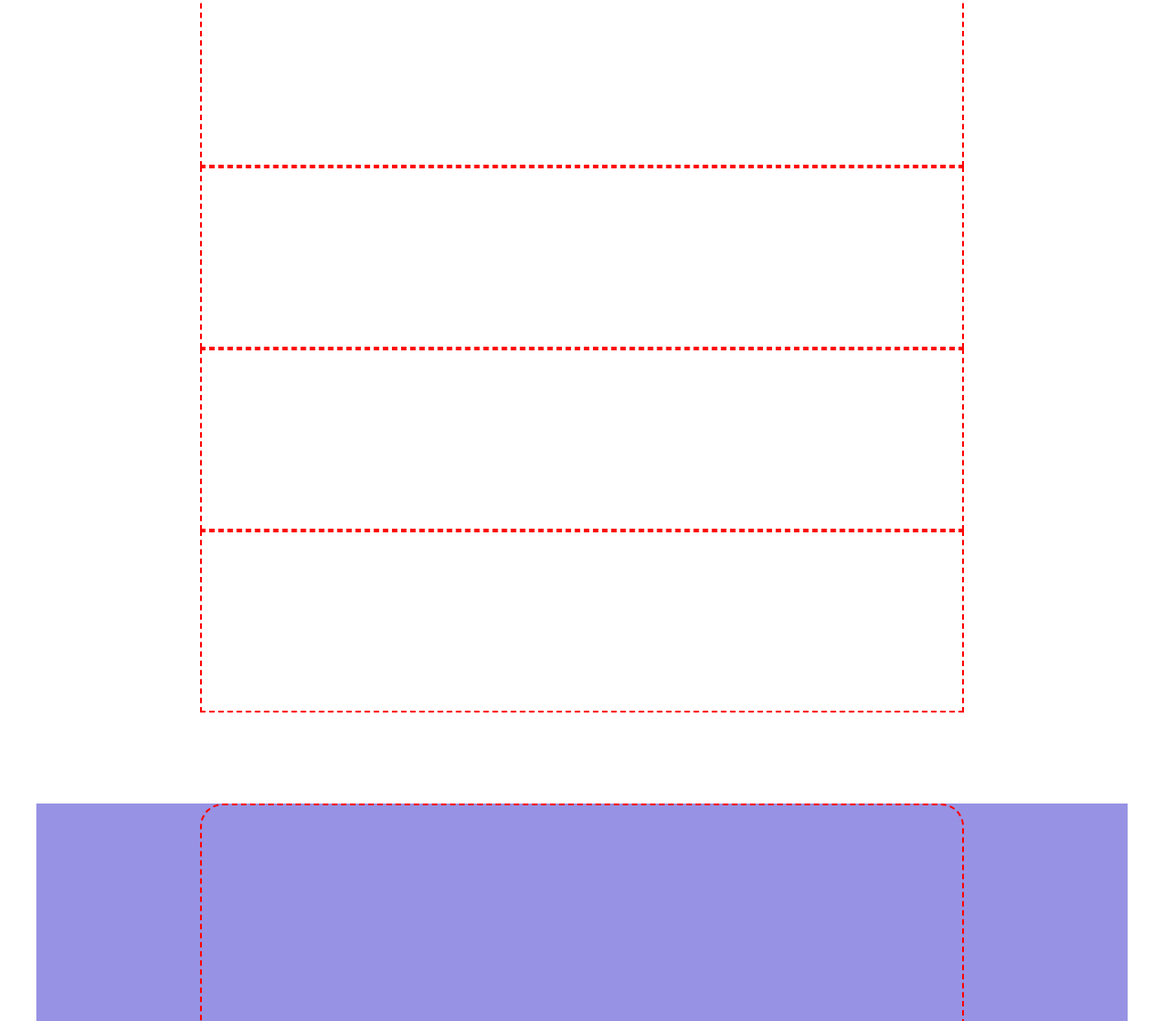
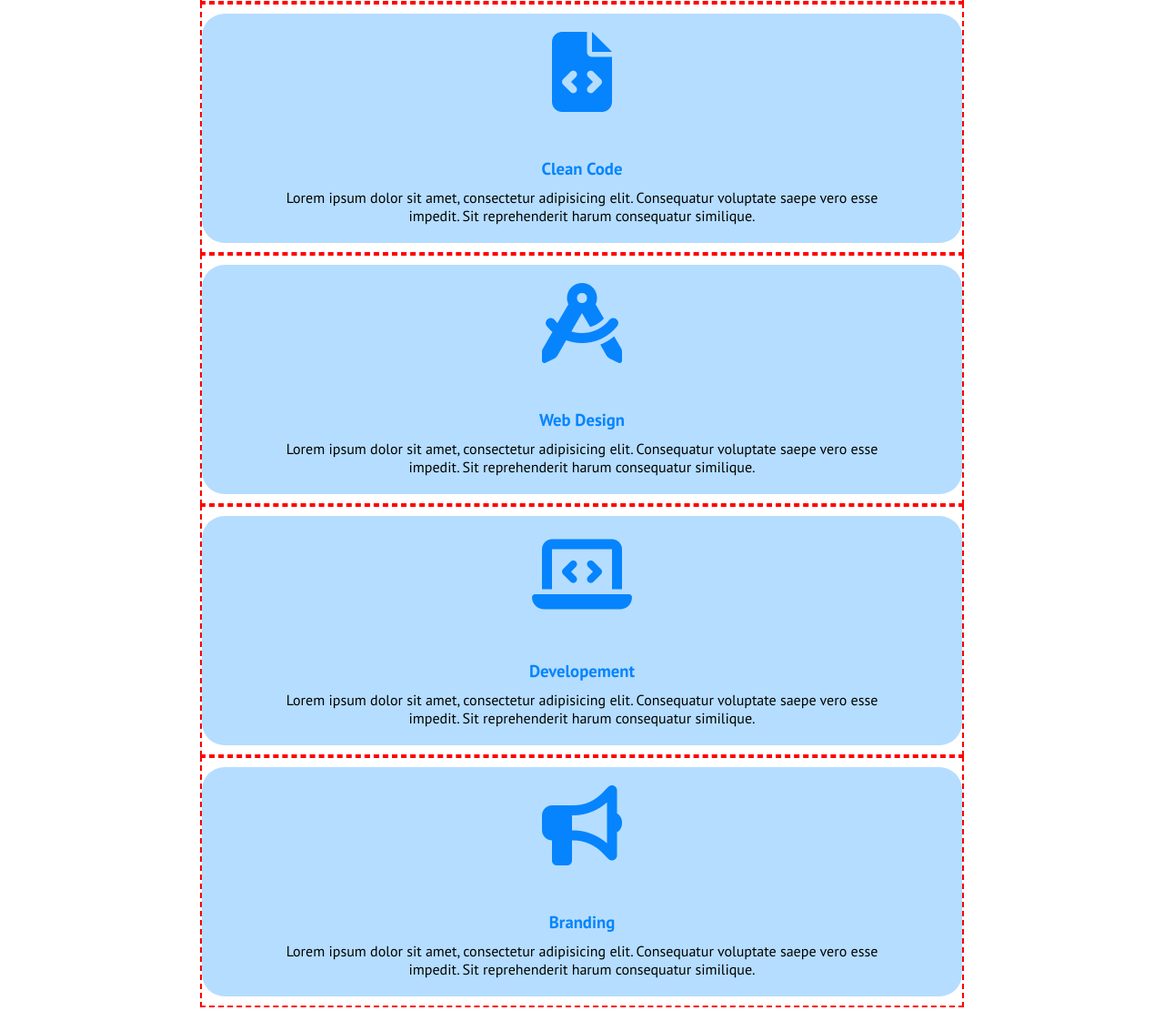
Before and after one commit to antonionovelli92/htmlcss-responsive-layout, a plain HTML site: page index.html in a window 1280 px wide. Shown: the part 1130-2252 px from the top of the page at 91% size. Drawn offline with Linux system fonts and the light colour scheme.

Commit message:
add card image

```diff
--- a/css/style.css
+++ b/css/style.css
@@ -39,6 +39,11 @@
     border: 2px dashed red;
 }
 
+.mr-v5 {
+    margin: 5px 0;
+
+}
+
 .mr-v10 {
     margin: 10px 0;
 }
@@ -67,6 +72,9 @@
     flex-basis: 30%;
 }
 
+.text-center {
+    text-align: center;
+}
 
 
 
@@ -158,6 +166,7 @@ img {
 .card {
     border-radius: 25px;
     padding: 0 35px;
+    margin: 10px 0;
 }
 
 .card-text {
@@ -166,6 +175,14 @@ img {
 
 .card-image {
     padding: 0 30px;
+}
+
+.card .fa {
+    color: #0584FD;
+    font-size: 88px;
+    text-align: center;
+    display: block;
+    padding: 20px;
 }
 
 /* ! MAIN-PURPLE */
--- a/index.html
+++ b/index.html
@@ -46,31 +46,53 @@
                         <img class="mr-top30" src="img/phone.png" alt="">
                     </div>
 
-
-
+                </div>
+            </div>
+            <div class="col border">
+                <div class="card card-blu">
+                    <i class="fa-solid fa-file-code fa"></i>
+                    <div class="card-text text-center">
+                    <h3 class="mr-v10 blu">Clean Code</h3>
+                    <p>Lorem ipsum dolor sit amet, consectetur adipisicing elit. Consequatur voluptate saepe vero esse impedit. Sit reprehenderit harum consequatur similique.
+                    </p>
+                    </div>
 
                 </div>
             </div>
             <div class="col border">
-                <div class="card">
+                <div class="card card-blu">
+                    <i class="fa-solid fa-compass-drafting fa"></i>
+                    <div class="card-text text-center">
+                    <h3 class="mr-v10 blu">Web Design</h3>
+                    <p>Lorem ipsum dolor sit amet, consectetur adipisicing elit. Consequatur voluptate saepe vero esse impedit. Sit reprehenderit harum consequatur similique.
+                    </p>
+                    </div>
 
                 </div>
             </div>
             <div class="col border">
-                <div class="card">
+                <div class="card card-blu">
+                    <i class="fa-solid fa-laptop-code fa"></i>
+                    <div class="card-text text-center">
+                    <h3 class="mr-v10 blu">Developement</h3>
+                    <p>Lorem ipsum dolor sit amet, consectetur adipisicing elit. Consequatur voluptate saepe vero esse impedit. Sit reprehenderit harum consequatur similique.
+                    </p>
+                    </div>
 
                 </div>
             </div>
             <div class="col border">
-                <div class="card">
+                <div class="card card-blu">
+                    <i class="fa-solid fa-bullhorn fa"></i>
+                    <div class="card-text text-center">
+                    <h3 class="mr-v10 blu">Branding</h3>
+                    <p>Lorem ipsum dolor sit amet, consectetur adipisicing elit. Consequatur voluptate saepe vero esse impedit. Sit reprehenderit harum consequatur similique.
+                    </p>
+                    </div>
 
                 </div>
             </div>
-            <div class="col border">
-                <div class="card">
 
-                </div>
-            </div>
         </div>
         <div class="main-purple mr-bot30 bg-purple">
             <div class="row">
```
